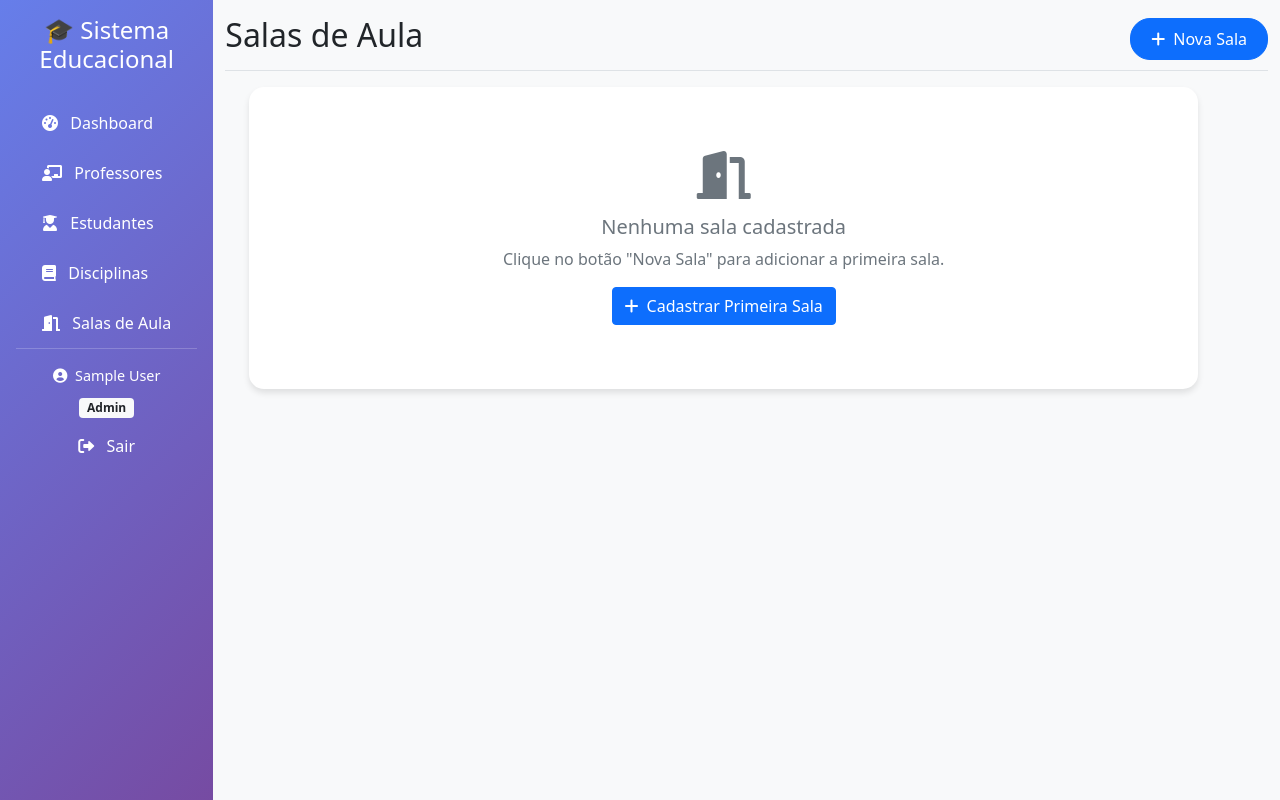
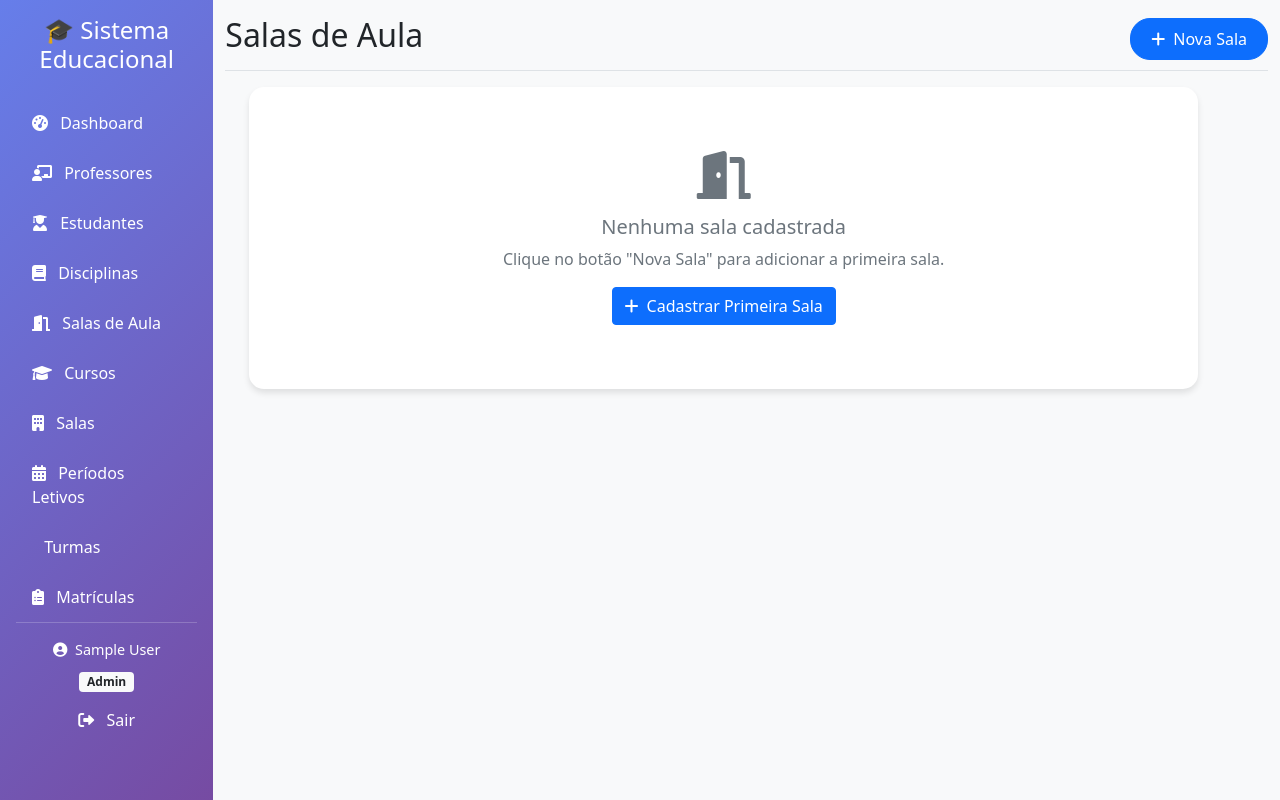
Before and after one commit to hirotaste/Eletiva-II-ads-2025, a Laravel app: page /classrooms in a window 1280 px wide. Run offline with Laravel 10, Linux system fonts and the light colour scheme; the visitor is signed in with stand-in values (Sample User, id 1); settings files or empty folders that the repository lacks are supplied.

Commit message:
Update navigation menu with new management sections and test functionality
Co-authored-by: hirotaste <28997632+hirotaste@users.noreply.github.com>

```diff
--- a/resources/views/layouts/app.blade.php
+++ b/resources/views/layouts/app.blade.php
@@ -217,6 +217,41 @@
                             <div class="nav-tooltip">Salas de Aula</div>
                         </a>
                     </li>
+                    <li class="nav-item">
+                        <a class="nav-link" href="{{ route('cursos.index') }}">
+                            <i class="fas fa-graduation-cap me-2"></i>
+                            <span class="nav-text">Cursos</span>
+                            <div class="nav-tooltip">Cursos</div>
+                        </a>
+                    </li>
+                    <li class="nav-item">
+                        <a class="nav-link" href="{{ route('salas.index') }}">
+                            <i class="fas fa-building me-2"></i>
+                            <span class="nav-text">Salas</span>
+                            <div class="nav-tooltip">Salas</div>
+                        </a>
+                    </li>
+                    <li class="nav-item">
+                        <a class="nav-link" href="{{ route('periodos-letivos.index') }}">
+                            <i class="fas fa-calendar-alt me-2"></i>
+                            <span class="nav-text">Períodos Letivos</span>
+                            <div class="nav-tooltip">Períodos Letivos</div>
+                        </a>
+                    </li>
+                    <li class="nav-item">
+                        <a class="nav-link" href="{{ route('turmas.index') }}">
+                            <i class="fas fa-users-class me-2"></i>
+                            <span class="nav-text">Turmas</span>
+                            <div class="nav-tooltip">Turmas</div>
+                        </a>
+                    </li>
+                    <li class="nav-item">
+                        <a class="nav-link" href="{{ route('matriculas.index') }}">
+                            <i class="fas fa-clipboard-list me-2"></i>
+                            <span class="nav-text">Matrículas</span>
+                            <div class="nav-tooltip">Matrículas</div>
+                        </a>
+                    </li>
                 </ul>
 
                 <!-- User Info & Logout -->
```
